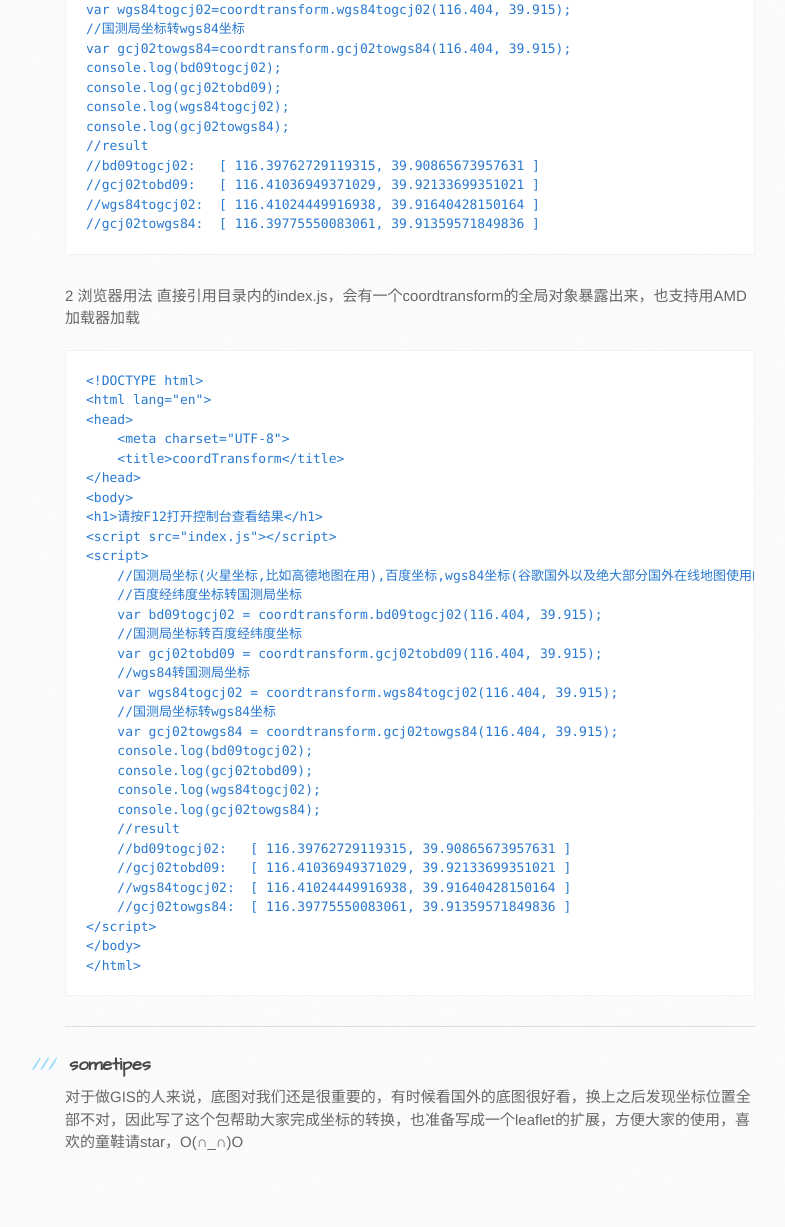
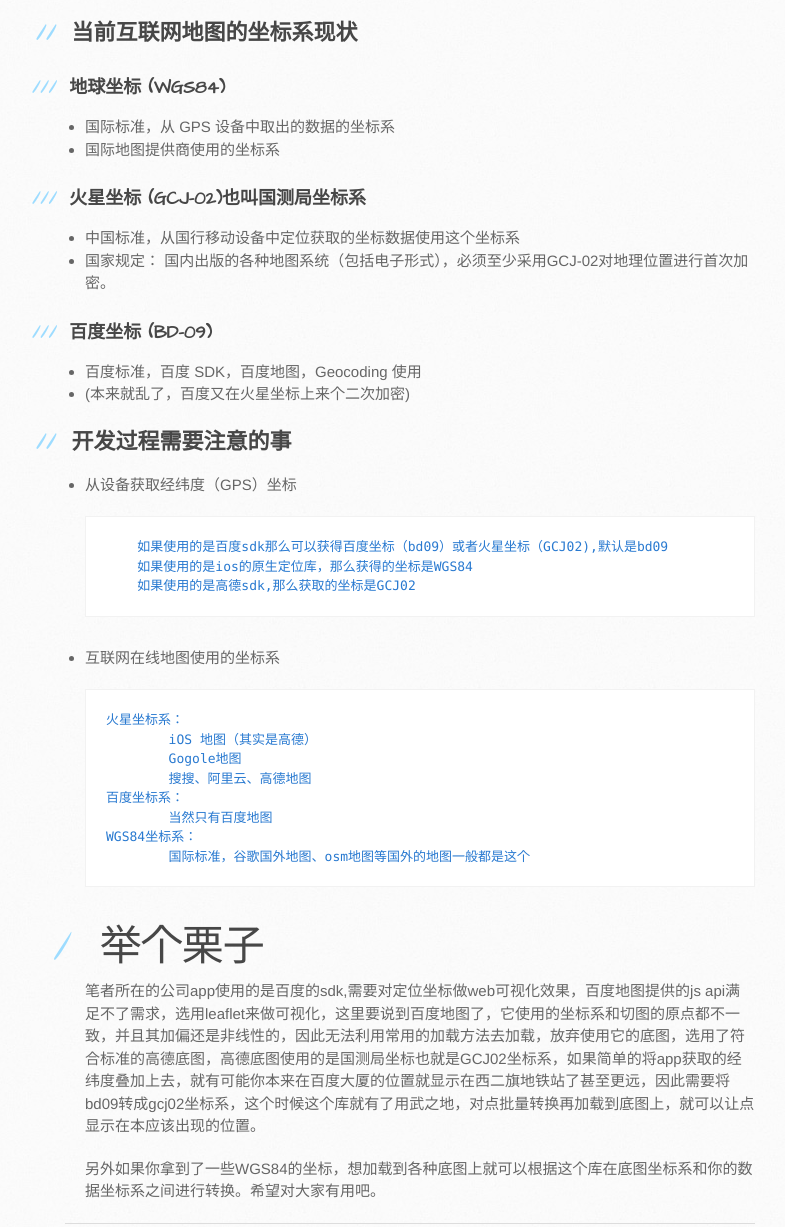
Before and after one commit to wandergis/coordtransform, a plain HTML site: page index.html in a window 1280 px wide. Shown: the part 1040-2267 px from the top of the page, without its empty margins (105-890 px from the left). Before the commit the page ends 2236 px from the top, so only its background shows below. Drawn offline with Linux system fonts and the light colour scheme.

```diff
--- a/index.html
+++ b/index.html
@@ -37,9 +37,9 @@
 
 <hr>
 
-<h1>
+<h2>
 <a id="支持node浏览器amd方式和直接引用方式" class="anchor" href="#%E6%94%AF%E6%8C%81node%E6%B5%8F%E8%A7%88%E5%99%A8amd%E6%96%B9%E5%BC%8F%E5%92%8C%E7%9B%B4%E6%8E%A5%E5%BC%95%E7%94%A8%E6%96%B9%E5%BC%8F" aria-hidden="true"><span class="octicon octicon-link"></span></a><strong>支持node、浏览器（AMD方式和直接引用方式）</strong>
-</h1>
+</h2>
 
 <ul>
 <li>GitHub地址：<a href="https://github.com/wandergis/coordtransform">https://github.com/wandergis/coordtransform</a>
@@ -49,6 +49,76 @@
 <li>项目主页：<a href="http://wandergis.github.io/coordtransform/">http://wandergis.github.io/coordtransform/</a>
 </li>
 </ul>
+
+<h2>
+<a id="为什么写这个模块" class="anchor" href="#%E4%B8%BA%E4%BB%80%E4%B9%88%E5%86%99%E8%BF%99%E4%B8%AA%E6%A8%A1%E5%9D%97" aria-hidden="true"><span class="octicon octicon-link"></span></a>为什么写这个模块</h2>
+
+<p>随着移动互联网的兴起，几乎每一个app都会去收集用户位置，如果恰好你在处理与地理定位相关的代码，并且不了解地理坐标系的话，肯定要被我大天朝各种坐标系搞晕。写这个模块的目的也是因为项目中app获取的坐标是百度sdk获取的，在做webgis可视化的时候各种偏，各种坐标不对，当时的心情就是下面这个图片。</p>
+
+<p><img src="http://7xocdq.com1.z0.glb.clouddn.com/image/4/d5/d3b841ab56b58fde3106b218c7504.png" alt="image"></p>
+
+<h2>
+<a id="当前互联网地图的坐标系现状" class="anchor" href="#%E5%BD%93%E5%89%8D%E4%BA%92%E8%81%94%E7%BD%91%E5%9C%B0%E5%9B%BE%E7%9A%84%E5%9D%90%E6%A0%87%E7%B3%BB%E7%8E%B0%E7%8A%B6" aria-hidden="true"><span class="octicon octicon-link"></span></a>当前互联网地图的坐标系现状</h2>
+
+<h3>
+<a id="地球坐标-wgs84" class="anchor" href="#%E5%9C%B0%E7%90%83%E5%9D%90%E6%A0%87-wgs84" aria-hidden="true"><span class="octicon octicon-link"></span></a>地球坐标 (WGS84)</h3>
+
+<ul>
+<li>国际标准，从 GPS 设备中取出的数据的坐标系</li>
+<li>国际地图提供商使用的坐标系</li>
+</ul>
+
+<h3>
+<a id="火星坐标-gcj-02也叫国测局坐标系" class="anchor" href="#%E7%81%AB%E6%98%9F%E5%9D%90%E6%A0%87-gcj-02%E4%B9%9F%E5%8F%AB%E5%9B%BD%E6%B5%8B%E5%B1%80%E5%9D%90%E6%A0%87%E7%B3%BB" aria-hidden="true"><span class="octicon octicon-link"></span></a>火星坐标 (GCJ-02)也叫国测局坐标系</h3>
+
+<ul>
+<li>中国标准，从国行移动设备中定位获取的坐标数据使用这个坐标系</li>
+<li>国家规定： 国内出版的各种地图系统（包括电子形式），必须至少采用GCJ-02对地理位置进行首次加密。</li>
+</ul>
+
+<h3>
+<a id="百度坐标-bd-09" class="anchor" href="#%E7%99%BE%E5%BA%A6%E5%9D%90%E6%A0%87-bd-09" aria-hidden="true"><span class="octicon octicon-link"></span></a>百度坐标 (BD-09)</h3>
+
+<ul>
+<li>百度标准，百度 SDK，百度地图，Geocoding 使用</li>
+<li>(本来就乱了，百度又在火星坐标上来个二次加密)</li>
+</ul>
+
+<h2>
+<a id="开发过程需要注意的事" class="anchor" href="#%E5%BC%80%E5%8F%91%E8%BF%87%E7%A8%8B%E9%9C%80%E8%A6%81%E6%B3%A8%E6%84%8F%E7%9A%84%E4%BA%8B" aria-hidden="true"><span class="octicon octicon-link"></span></a>开发过程需要注意的事</h2>
+
+<ul>
+<li>
+<p>从设备获取经纬度（GPS）坐标</p>
+
+<pre><code>    如果使用的是百度sdk那么可以获得百度坐标（bd09）或者火星坐标（GCJ02),默认是bd09
+    如果使用的是ios的原生定位库，那么获得的坐标是WGS84
+    如果使用的是高德sdk,那么获取的坐标是GCJ02
+</code></pre>
+</li>
+<li>
+<p>互联网在线地图使用的坐标系</p>
+
+<pre><code>火星坐标系：
+        iOS 地图（其实是高德）
+        Gogole地图
+        搜搜、阿里云、高德地图
+百度坐标系：
+        当然只有百度地图
+WGS84坐标系：
+        国际标准，谷歌国外地图、osm地图等国外的地图一般都是这个
+</code></pre>
+
+<h1>
+<a id="举个栗子" class="anchor" href="#%E4%B8%BE%E4%B8%AA%E6%A0%97%E5%AD%90" aria-hidden="true"><span class="octicon octicon-link"></span></a>举个栗子</h1>
+
+<p>笔者所在的公司app使用的是百度的sdk,需要对定位坐标做web可视化效果，百度地图提供的js api满足不了需求，选用leaflet来做可视化，这里要说到百度地图了，它使用的坐标系和切图的原点都不一致，并且其加偏还是非线性的，因此无法利用常用的加载方法去加载，放弃使用它的底图，选用了符合标准的高德底图，高德底图使用的是国测局坐标也就是GCJ02坐标系，如果简单的将app获取的经纬度叠加上去，就有可能你本来在百度大厦的位置就显示在西二旗地铁站了甚至更远，因此需要将bd09转成gcj02坐标系，这个时候这个库就有了用武之地，对点批量转换再加载到底图上，就可以让点显示在本应该出现的位置。</p>
+
+<p>另外如果你拿到了一些WGS84的坐标，想加载到各种底图上就可以根据这个库在底图坐标系和你的数据坐标系之间进行转换。希望对大家有用吧。</p>
+</li>
+</ul>
+
+<hr>
 
 <h3>
 <a id="安装install" class="anchor" href="#%E5%AE%89%E8%A3%85install" aria-hidden="true"><span class="octicon octicon-link"></span></a>安装（install）</h3>
```
Also changed, not shown: params.json (+1 -1 lines).
